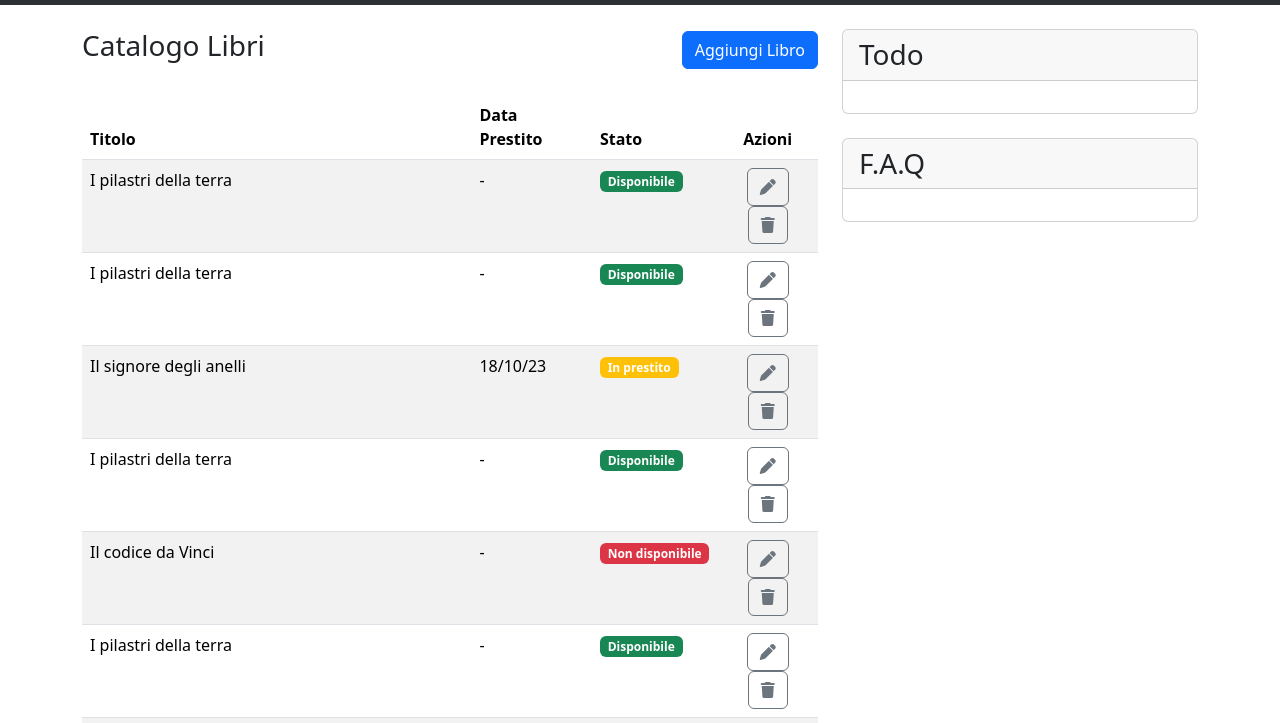
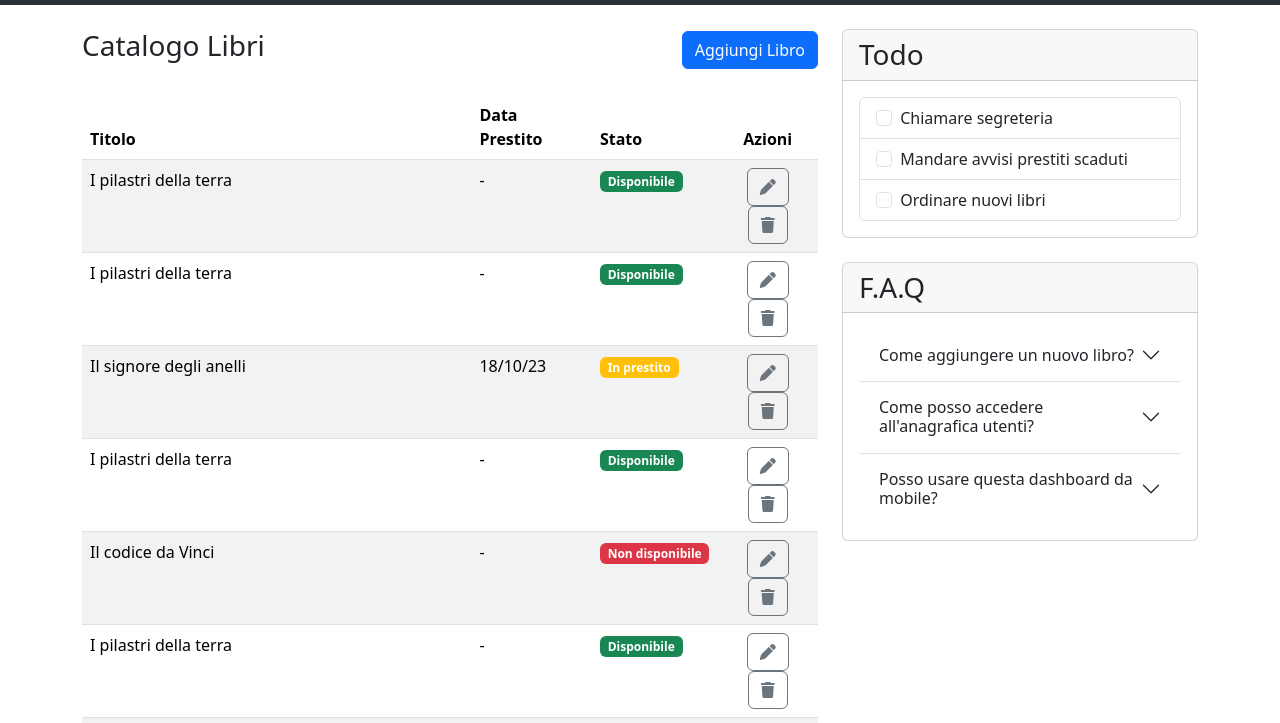
Before and after one commit to petraalpigiano/html-css-bootstrap-dashboard, a plain HTML site: page index.html in a window 1280 px wide. Shown: the part 75-798 px from the top of the page. Drawn offline with nearby package versions, Linux system fonts and the light colour scheme.

Commit message:
add todo and FAQ cards

```diff
--- a/index.html
+++ b/index.html
@@ -288,11 +288,119 @@
         <div class="col-lg-4">
           <div class="card my-4">
             <h3 class="card-header fw-light">Todo</h3>
-            <div class="card-body"></div>
+            <div class="card-body">
+              <ul class="list-group">
+                <li class="list-group-item">
+                  <input
+                    class="form-check-input me-1"
+                    type="checkbox"
+                    value=""
+                    id="firstCheckbox"
+                  />
+                  <label class="form-check-label" for="firstCheckbox"
+                    >Chiamare segreteria</label
+                  >
+                </li>
+                <li class="list-group-item">
+                  <input
+                    class="form-check-input me-1"
+                    type="checkbox"
+                    value=""
+                    id="secondCheckbox"
+                  />
+                  <label class="form-check-label" for="secondCheckbox"
+                    >Mandare avvisi prestiti scaduti</label
+                  >
+                </li>
+                <li class="list-group-item">
+                  <input
+                    class="form-check-input me-1"
+                    type="checkbox"
+                    value=""
+                    id="thirdCheckbox"
+                  />
+                  <label class="form-check-label" for="thirdCheckbox"
+                    >Ordinare nuovi libri</label
+                  >
+                </li>
+              </ul>
+            </div>
           </div>
           <div class="card my-4">
             <h3 class="card-header fw-light">F.A.Q</h3>
-            <div class="card-body"></div>
+            <div class="card-body">
+              <div class="accordion accordion-flush" id="accordionFlushExample">
+                <div class="accordion-item">
+                  <h2 class="accordion-header">
+                    <button
+                      class="accordion-button collapsed"
+                      type="button"
+                      data-bs-toggle="collapse"
+                      data-bs-target="#flush-collapseOne"
+                      aria-expanded="false"
+                      aria-controls="flush-collapseOne"
+                    >
+                      Come aggiungere un nuovo libro?
+                    </button>
+                  </h2>
+                  <div
+                    id="flush-collapseOne"
+                    class="accordion-collapse collapse"
+                    data-bs-parent="#accordionFlushExample"
+                  >
+                    <div class="accordion-body">
+                      C'è letteralmente il bottone blu con scritto aggiungi
+                      libro.
+                    </div>
+                  </div>
+                </div>
+                <div class="accordion-item">
+                  <h2 class="accordion-header">
+                    <button
+                      class="accordion-button collapsed"
+                      type="button"
+                      data-bs-toggle="collapse"
+                      data-bs-target="#flush-collapseTwo"
+                      aria-expanded="false"
+                      aria-controls="flush-collapseTwo"
+                    >
+                      Come posso accedere all'anagrafica utenti?
+                    </button>
+                  </h2>
+                  <div
+                    id="flush-collapseTwo"
+                    class="accordion-collapse collapse"
+                    data-bs-parent="#accordionFlushExample"
+                  >
+                    <div class="accordion-body">
+                      C'è la pagina dedicata nella navbar con esattamente lo
+                      stesso nome.
+                    </div>
+                  </div>
+                </div>
+                <div class="accordion-item">
+                  <h2 class="accordion-header">
+                    <button
+                      class="accordion-button collapsed"
+                      type="button"
+                      data-bs-toggle="collapse"
+                      data-bs-target="#flush-collapseThree"
+                      aria-expanded="false"
+                      aria-controls="flush-collapseThree"
+                    >
+                      Posso usare questa dashboard da mobile?
+                    </button>
+                  </h2>
+                  <div
+                    id="flush-collapseThree"
+                    class="accordion-collapse collapse"
+                    data-bs-parent="#accordionFlushExample"
+                  >
+                    <div class="accordion-body">No.</div>
+                  </div>
+                </div>
+              </div>
+            </div>
           </div>
         </div>
       </div>
```
